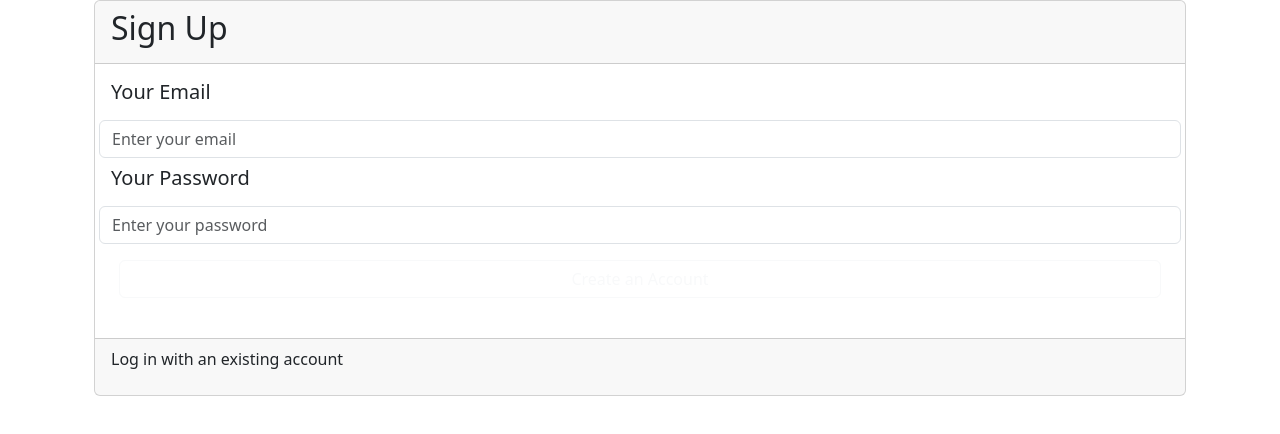
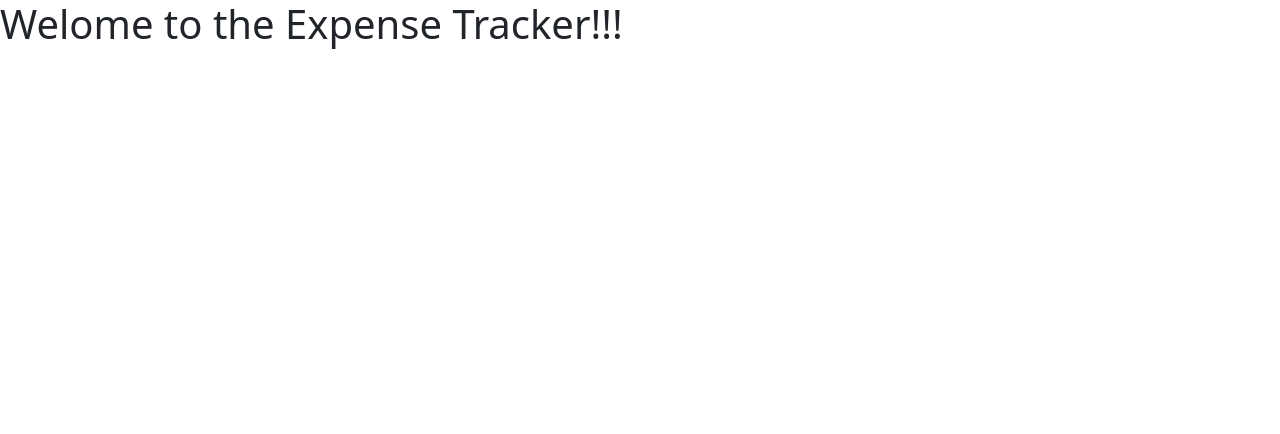
Before and after one commit to harisaini778/ExpenseTracker, a React (Create React App) app: page /Home in a window 1280 px wide. Shown: the top 434 px of the page. Built offline with nearby package versions, Linux system fonts and the light colour scheme.

Commit message:
added home page to the project

```diff
--- a/src/App.js
+++ b/src/App.js
@@ -1,12 +1,19 @@
 import React from "react";
 import LogIn from "./components/Login";
+import Home from "./components/Home";
+import { BrowserRouter as Router, Routes, Route, Navigate } from "react-router-dom";
+
 
 const App = () => {
 
   return (
-    <div>
-    <LogIn/>
-    </div>
+     <Router>
+          <Routes>
+            <Route path="/" element={<Navigate to="/LogIn" />} />
+            <Route path="/Home" element={<Home />} />
+            <Route path="/LogIn" element={<LogIn/>} />
+          </Routes>
+        </Router>
   )
 }
 export default App;
--- /dev/null
+++ b/src/components/Home.js
@@ -0,0 +1,11 @@
+
+
+const Home = () =>{
+
+    return(
+        <div>
+            <h1>Welome to the Expense Tracker!!!</h1>
+        </div>
+    )
+}
+export default Home;
--- a/src/components/Login.js
+++ b/src/components/Login.js
@@ -3,6 +3,7 @@ import { Button, Card, Row } from "react-bootstrap";
 import { Form } from "react-bootstrap";
 import { Container } from "react-bootstrap";
 import { Spinner } from "react-bootstrap";
+import { useNavigate } from "react-router-dom";
 
 
 const LogIn = () => {
@@ -11,7 +12,7 @@ const LogIn = () => {
   const [isExisting, setIsExisting] = useState(false);
   const [isLoading, setIsLoading] = useState(false);
 
-  //const navigate = useNavigate();
+  const navigate = useNavigate();
 
   const enteredEmail = useRef(null);
   const enteredPassword = useRef(null);
@@ -55,7 +56,7 @@ const LogIn = () => {
           enteredEmail.current.value = "";
           enteredPassword.current.value = "";
           //AuthCtx.login(data.idToken);
-          //navigate("/Profile");
+          navigate("/Home");
           if (isLogIn) {
             alert("Log in successful");
           } else {
@@ -120,14 +121,14 @@ const LogIn = () => {
                   />
                   {isLogIn || isExisting ? (
                     <div className="d-grid login-btn">
-                       <Button variant="outline-light" className="m-2" type="submit">
+                       <Button variant="outline-dark" className="m-2" type="submit">
                       Log In
                     </Button>
                     </div>
 
                   ) : (
                       <div className="d-grid login-btn">
-                    <Button variant="outline-light" className="m-2" type="submit">
+                    <Button variant="outline-dark" className="m-2" type="submit">
                       Create an Account
                     </Button>
                       </div>
@@ -135,11 +136,12 @@ const LogIn = () => {
                   )}
                   {isLoading && (
                     <div className="spinner-container">
-                      <Spinner animation="grow" variant="light" className="spinner-container" />
+                      <Spinner animation="grow" variant="danger" className="spinner-container" />
                       <Spinner animation="grow" variant="warning" className="spinner-container" />
                       <Spinner animation="grow" variant="info" className="spinner-container" />
                     </div>
-                  )}
+                                  )}
+                                  {/* <Button onClick={submitFormHandler}>Submit</Button> */}
                 </Form.Group>
               </Form>
             </Card.Body>
```
